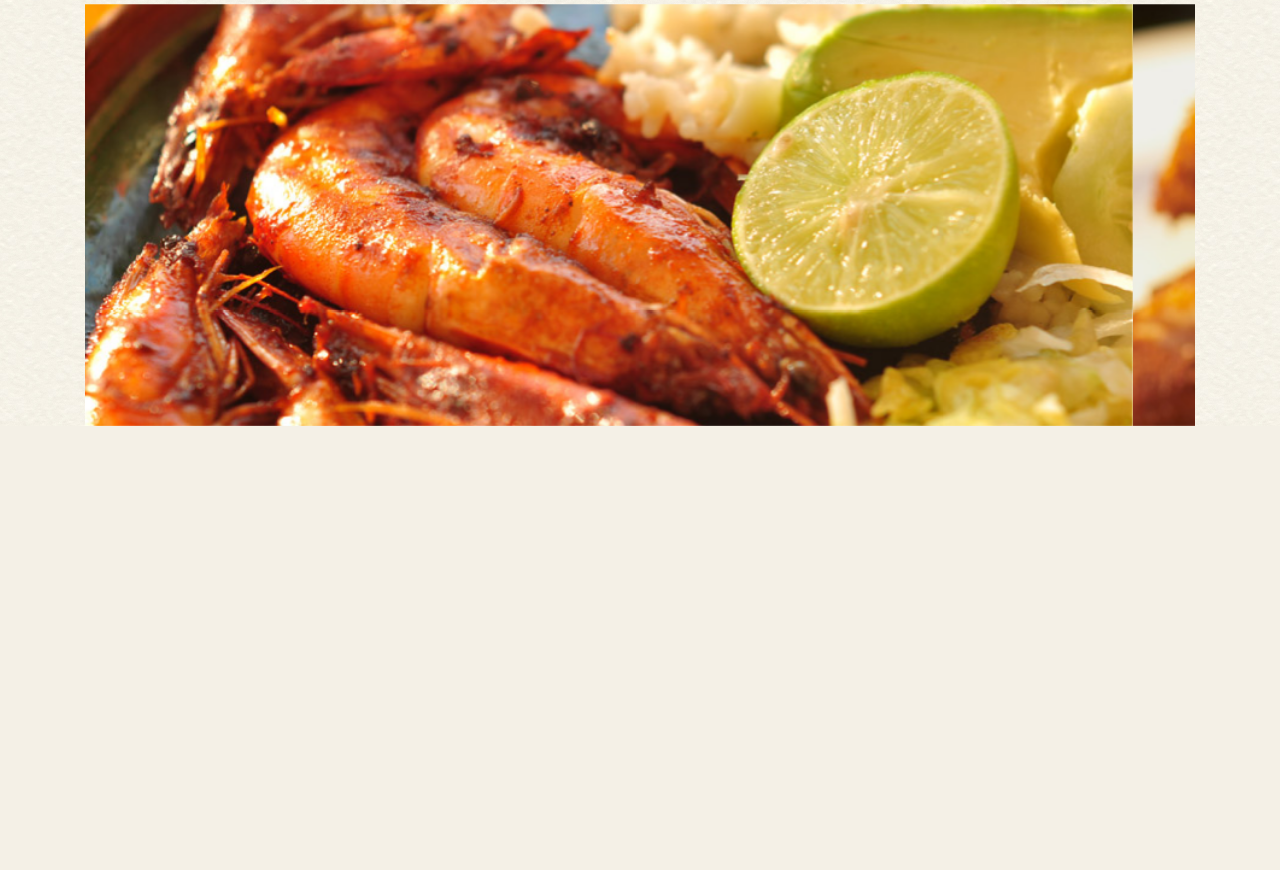
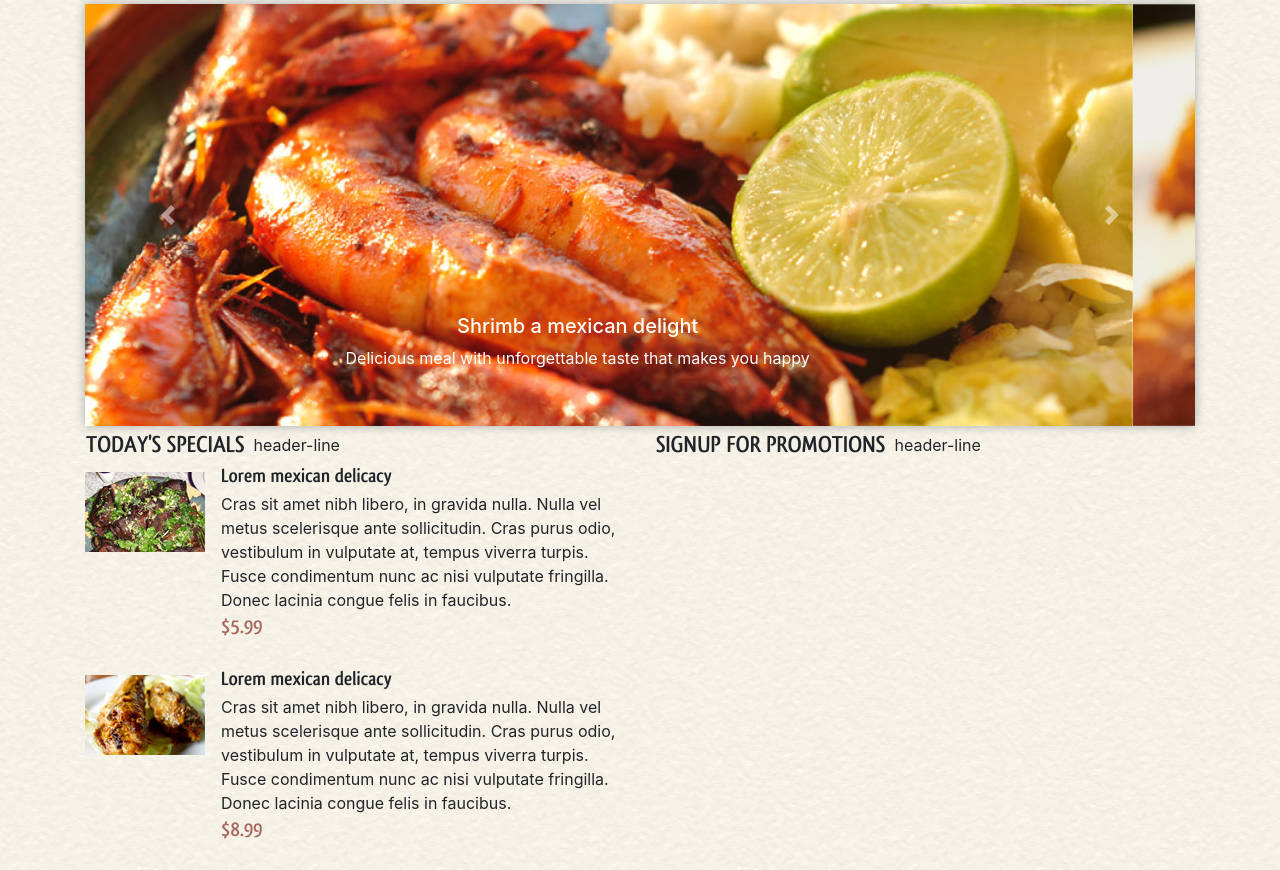
Before and after one commit to fl-soft/cinnamon, a plain HTML site: page index.html in a window 1280 px wide. Shown: the part 403-1273 px from the top of the page. Before the commit the page ends 829 px from the top, so only its background shows below. Drawn offline with nearby package versions, Linux system fonts and the light colour scheme.

Commit message:
table added

```diff
--- a/index.html
+++ b/index.html
@@ -24,7 +24,8 @@
         <div id="header" class="text-center my-5">
 
             <h3>Welcome to cinnamon restaurant</h3>
-            <p>This unique location provides a place where you can come and enjoy time with your friends. Our
+            <p class="mx-5-lg-5 px-lg-5">This unique location provides a place where you can come and enjoy time with
+                your friends. Our
                 professional chefs with their culinary skills make each dish on-site using only quality and fresh
                 ingredients. Each meal is served to you with care. Checkout <a href="#">Today's Specials</a> </p>
             <div class="divider-1 d-none d-sm-block"></div>
@@ -40,10 +41,14 @@
                 </div>
             </div>
         </div>
-        <div id="carousel1" class="carousel slide" data-ride="carousel">
+        <div id="carousel1" class="carousel slide md-6" data-ride="carousel">
             <div class="carousel-inner">
                 <div class="carousel-item active">
                     <img src="images/slide-1.jpg" class="d-block w-100" alt="...">
+                    <div class="carousel-caption d-none d-md-block">
+                        <h5>Shrimb a mexican delight</h5>
+                        <p>Delicious meal with unforgettable taste that makes you happy</p>
+                    </div>
                 </div>
                 <div class="carousel-item">
                     <img src="images/slide-2.jpg" class="d-block w-100" alt="...">
@@ -57,6 +62,55 @@
                 <div class="carousel-item">
                     <img src="images/slide-5.jpg" class="d-block w-100" alt="...">
                 </div>
+                <a class="carousel-control-prev" href="#carousel" role="button" data-slide="prev">
+                    <span class="carousel-control-prev-icon" aria-hidden="true"></span>
+                    <span class="sr-only">Previous</span>
+                </a>
+                <a class="carousel-control-next" href="#carousel" role="button" data-slide="next">
+                    <span class="carousel-control-next-icon" aria-hidden="true"></span>
+                    <span class="sr-only">Next</span>
+                </a>
+            </div>
+        </div>
+        <div class="row">
+            <div class="col-md-6">
+                <table>
+                    <tr>
+                        <td class="header-text">Today's specials</td>
+                        <td>header-line</td>
+                    </tr>
+                </table>
+                <ul class="list-unstyled">
+                    <li class="media">
+                        <img class="mr-3 mt-2 " src="images/specials-1.jpg" class="mr-3" alt="Meal image">
+                        <div class="media-body">
+                            <h5 class="meal-title mt-0 mb-1">Lorem mexican delicacy</h5>
+                            Cras sit amet nibh libero, in gravida nulla. Nulla vel metus scelerisque ante sollicitudin.
+                            Cras purus odio, vestibulum in vulputate at, tempus viverra turpis. Fusce condimentum nunc
+                            ac nisi vulputate fringilla. Donec lacinia congue felis in faucibus.
+                            <div class="price">$5.99</div>
+                        </div>
+                    </li>
+                    <li class="media my-4">
+                        <img class="mr-3 mt-2" src="images/specials-2.jpg" class="mr-3" alt="Meal image">
+                        <div class="media-body">
+                            <h5 class="meal-title mt-0 mb-1">Lorem mexican delicacy</h5>
+                            Cras sit amet nibh libero, in gravida nulla. Nulla vel metus scelerisque ante sollicitudin.
+                            Cras purus odio, vestibulum in vulputate at, tempus viverra turpis. Fusce condimentum nunc
+                            ac nisi vulputate fringilla. Donec lacinia congue felis in faucibus.
+                            <div class="price">$8.99</div>
+                        </div>
+                    </li>
+
+                </ul>
+            </div>
+            <div class="col-md-6">
+                <table>
+                    <tr>
+                        <td class="header-text">Signup for promotions</td>
+                        <td>header-line</td>
+                    </tr>
+                </table>
             </div>
         </div>
     </div>
--- a/style.css
+++ b/style.css
@@ -57,3 +57,26 @@ body {
     display: block;
     cursor: pointer !important;
 }
+
+#carousel1 {
+    box-shadow: darkgray 0 0 10px;
+}
+.header-text {
+    font-family: qlassik;
+    text-transform: uppercase;
+    font-size: 1.5rem;
+    white-space: nowrap;
+    padding-right: 8px;
+}
+.header-line {
+    width: 100%;
+    background: url("images/specials-box-bg.png") repeat-x 0 17px;
+}
+.meal-title {
+    font-family: qlassik;
+}
+.price {
+    font-family: qlassik;
+    font-size: 1.3rem;
+    color: #a7695e;
+}
```
